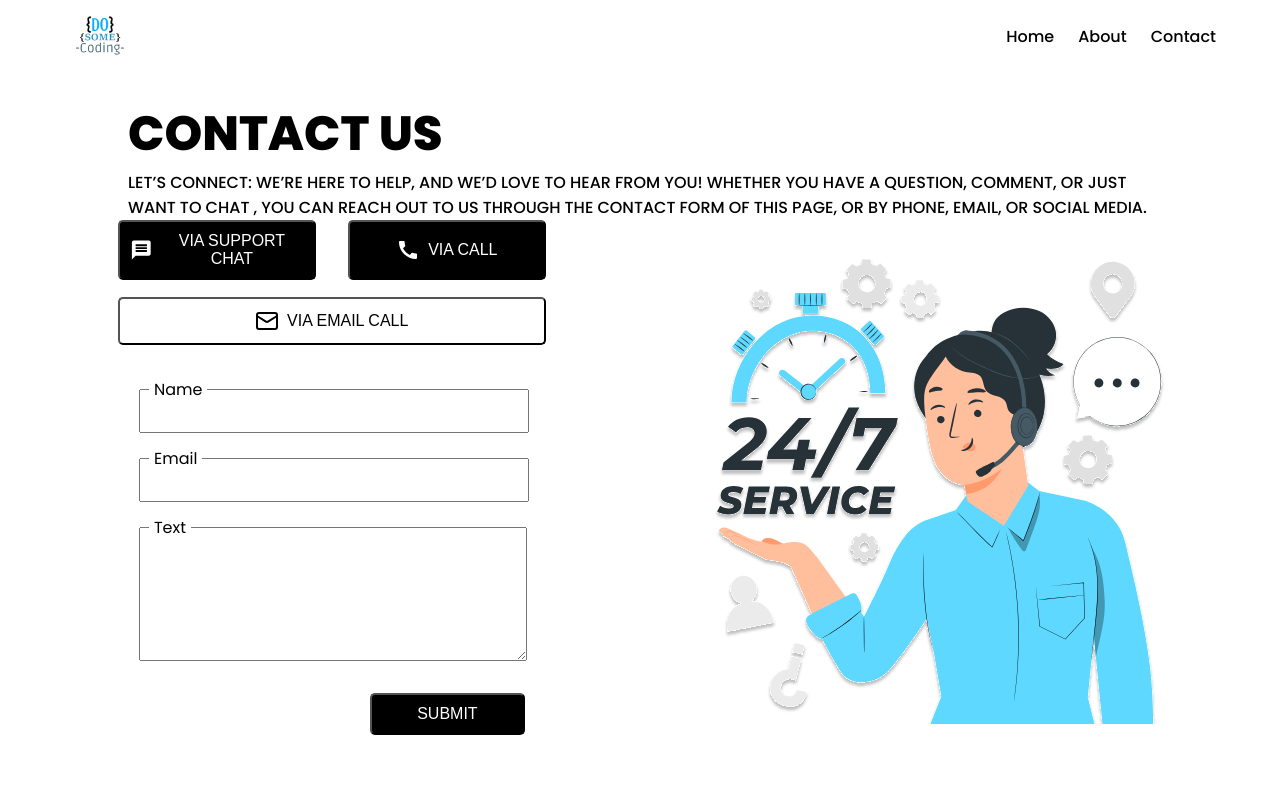
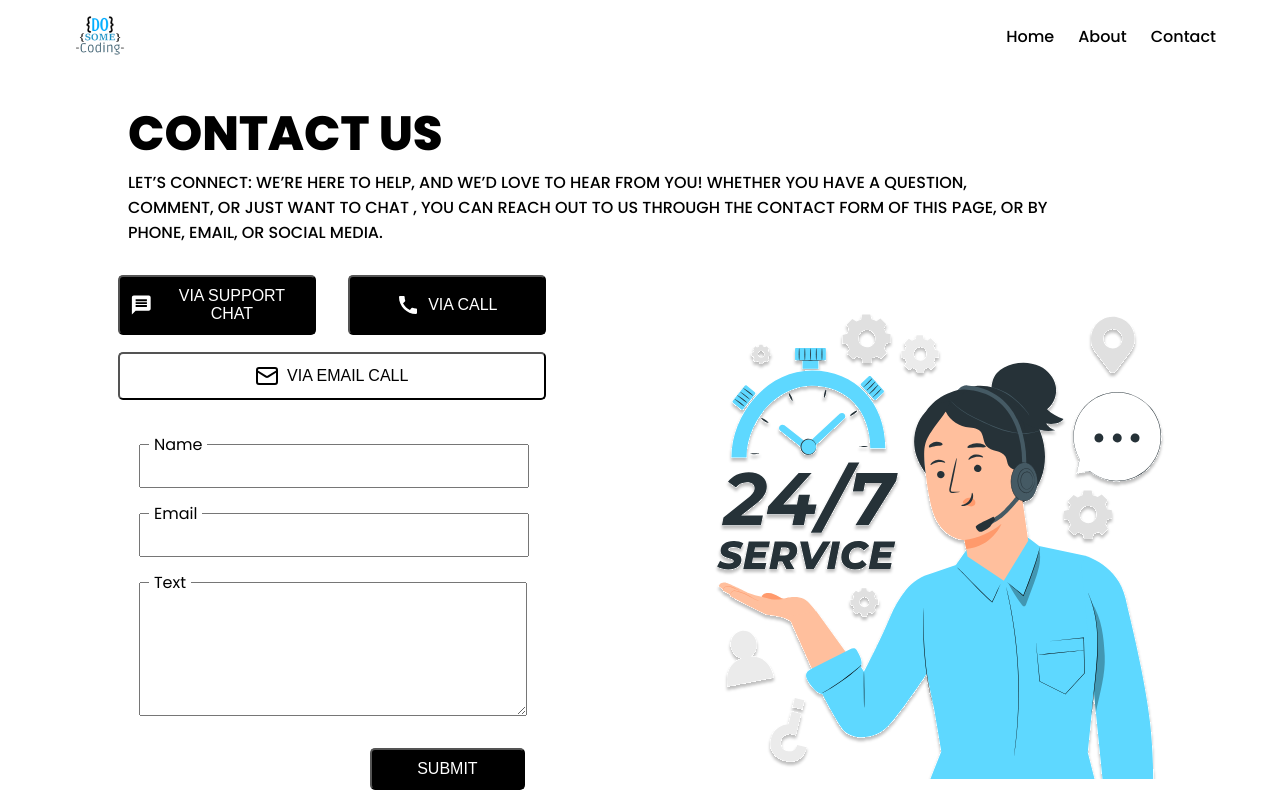
Before and after one commit to asitbiswas/contact-page, a React (Vite) app: page / in a window 1280 px wide. Built offline with nearby package versions, Linux system fonts and the light colour scheme.

Commit message:
added margin to below of contact header part

```diff
--- a/src/components/ContactHeader/ContactHeader.module.css
+++ b/src/components/ContactHeader/ContactHeader.module.css
@@ -2,6 +2,7 @@
     max-width: 80%;
     margin: 0 auto;
     margin-top: 2%;
+    margin-bottom: 30px;
 }
 .contact_section h1{
     font-size: 48px;
@@ -10,4 +11,5 @@
 .contact_section p{
     font-weight:500;
     font-size:16px;
+    width: 90%;
 }
```
